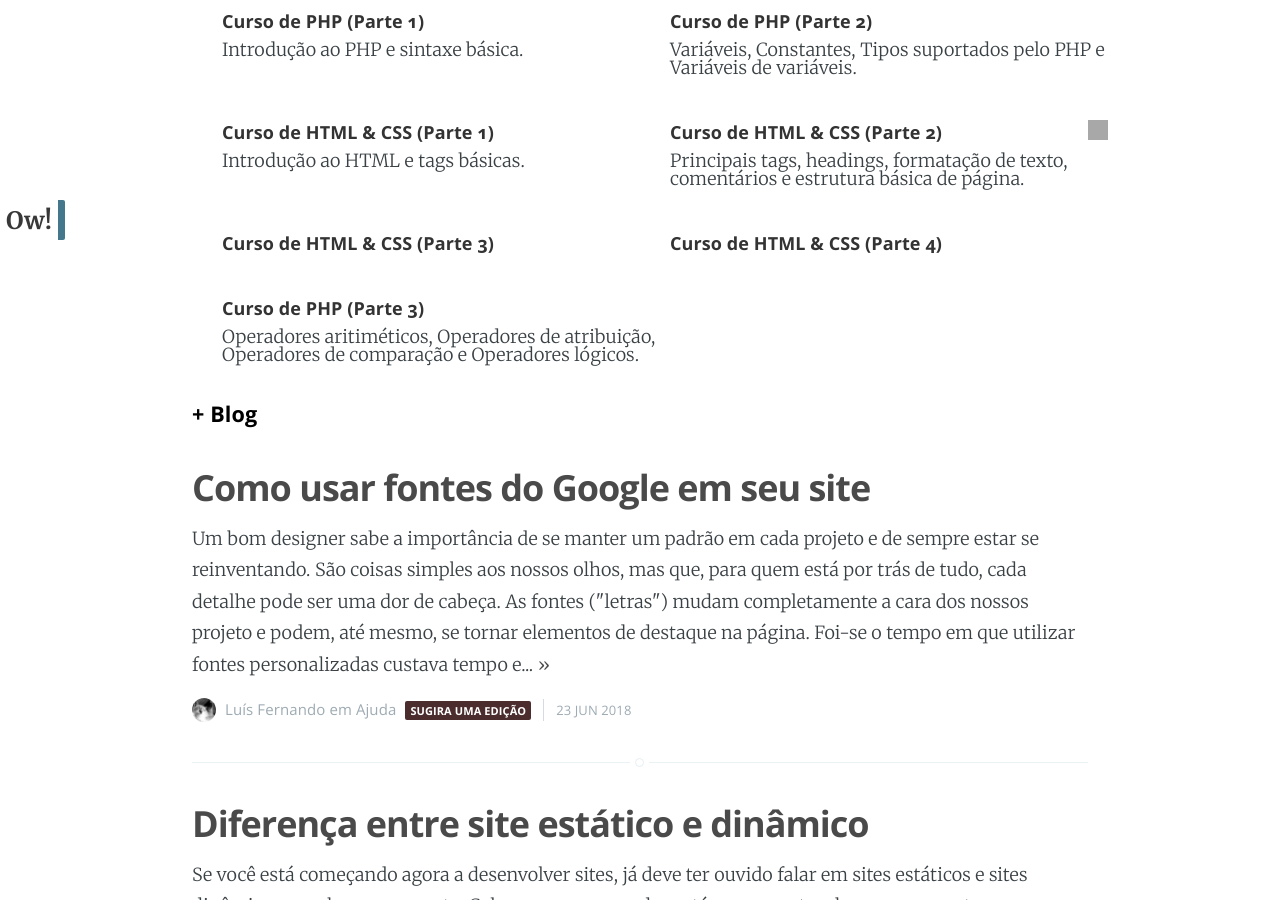
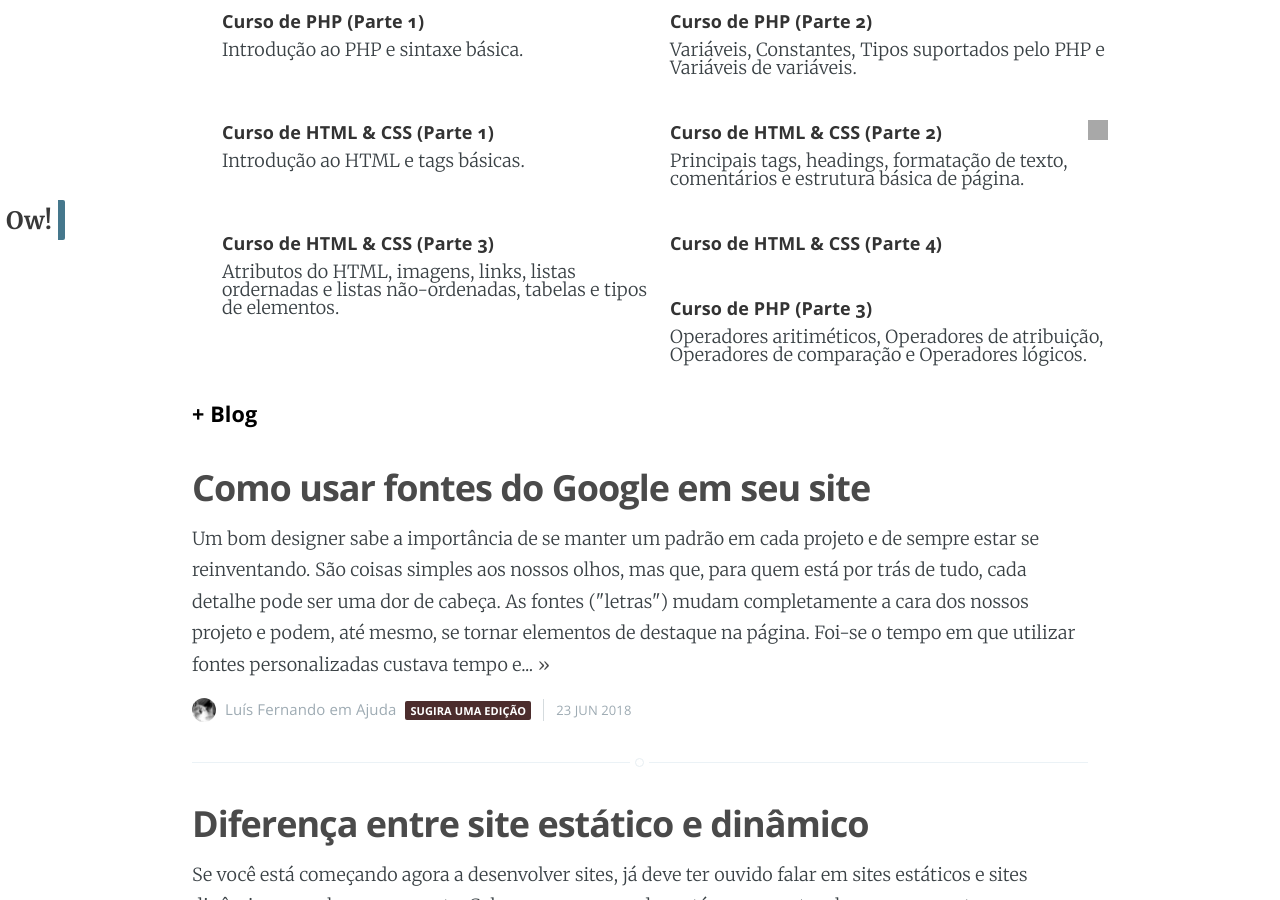
Before and after one commit to EnVolte/envolte.github.io, a Jekyll site: the page built from index.html, in a window 1280 px wide and 900 px high, scrolled down 832 px. Built offline with Jekyll 4.4.1, drawn with Linux system fonts in a browser that asks for light colours; the list of posts is cut into pages by our own code; grey boxes are pictures that could not be loaded.

Commit message:
Update parte-3.md

```diff
--- a/_cursos/HTML-CSS/parte-3.md
+++ b/_cursos/HTML-CSS/parte-3.md
@@ -1,6 +1,7 @@
 ---
 layout: post
 title:  "Curso de HTML & CSS (Parte 3)"
+subtitulo: "Atributos do HTML, imagens, links, listas ordernadas e listas não-ordenadas, tabelas e tipos de elementos."
 date:   2018-06-27 07:00:00
 categories: Curso
 ---
```
